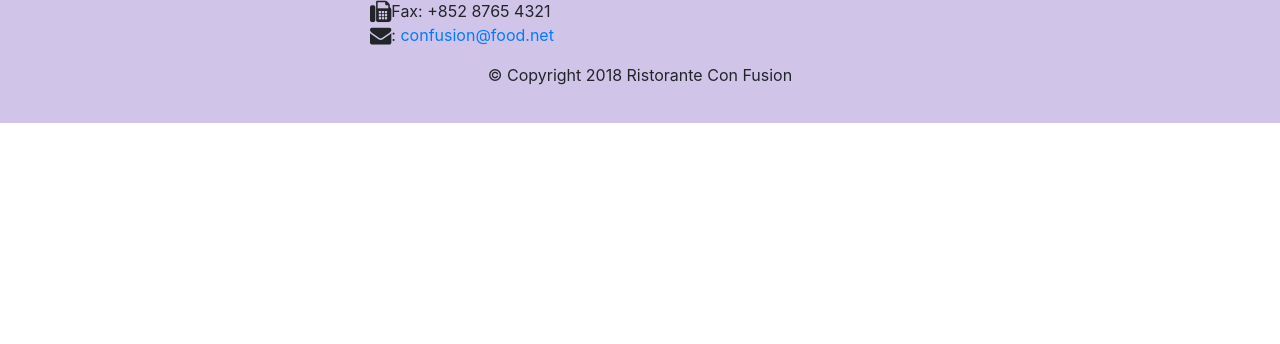
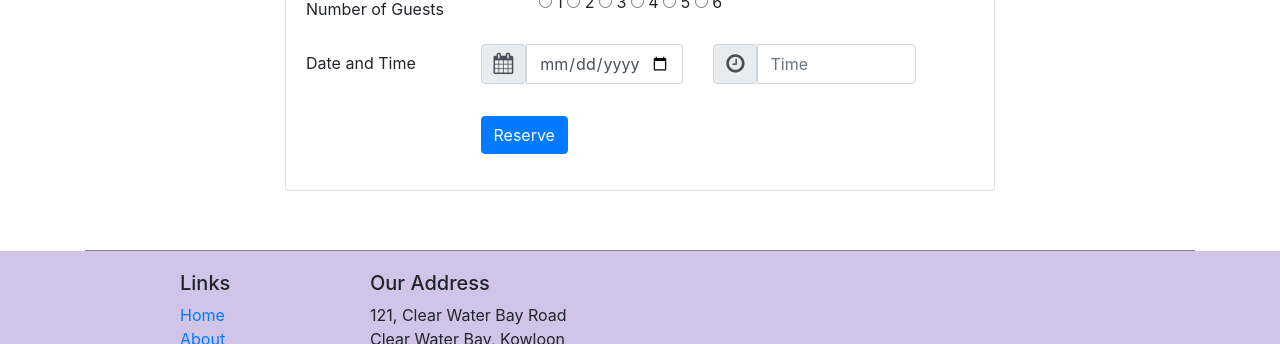
Before and after one commit to lostancient/confusion, a website: page index.html in a window 1280 px wide. Shown: the part 1683-2027 px from the top of the page. Before the commit the page ends 1806 px from the top, so only its background shows below. Drawn offline with nearby package versions, Linux system fonts and the light colour scheme.

Commit message:
added button link to form

```diff
--- a/css/styles.css
+++ b/css/styles.css
@@ -31,3 +31,6 @@ body{
 .navbar-dark {
      background-color: #512DA8;
 }
+#reserve1{
+    background-color: rgb(235, 201, 8)
+}
--- a/index.html
+++ b/index.html
@@ -37,9 +37,11 @@
                     <h1>Ristorante con Fusion</h1>
                     <p >We take inspiration from the World's best cuisines, and create a unique fusion experience. Our lipsmacking creations will tickle your culinary senses!</p>
                 </div>
-                    <div class="col-12 col-sm align-self-center">
-                        <img src="img/logo.png" class="img-fluid">
-                    </div>
+                <div class="col-12 col-sm align-self-center">
+                    <img src="img/logo.png" class="img-fluid">
+                </div>
+                <div class="col-12 col-sm align-self-center">
+                   <a href=#reserveForm> <button type="submit" class="btn" id="reserve1">Reserve Table</button> </a>
                 </div>
             </div>
         </div>
@@ -73,7 +75,7 @@
                     <div class="media">
 
                         <div class="media-body">
-                <h2>Weekend Grand Buffet</h2>
+                <h2>Weekend Grand Buffet<span class="badge badge-danger">NEW</span></h2>
                 <p class="d-none d-sm-block">Featuring mouthwatering combinations with a choice of five different salads, six enticing appetizers, six main entrees and five choicest desserts. Free flowing bubbly and soft drinks. All for just $19.99 per person </p>
                         </div>
                         <img class="d-flex mr-3 img-thumbnail align-self-center" src="img/buffet.png" alt="buffet">
@@ -101,6 +103,63 @@
             </div>
         </div>
     </div>
+
+
+        <!-- <form>
+            <div class="form-group row">
+                <label for="firstname" class="col-md-2 col-form-label">First Name</label>
+                <div class="col-md-10">
+                    <input type="text" class="form-control" id="firstname" name="firstname" placeholder="First Name">
+                </div>
+            </div>
+            <div class="form-group row">
+                <label for="lastname" class="col-md-2 col-form-label">Last Name</label>
+                <div class="col-md-10">
+                    <input type="text" class="form-control" id="lastname" name="lastname" placeholder="Last Name">
+                </div>
+            </div> -->
+    <div class="container">
+        <div class="row row-content align-items-center">
+        <div class="col-12 offset-2 col-sm-8">
+            <div class="card">
+                <h3 class="card-header text-white col-12" name="reserve1" id="reserve1">Reserve a Table</h3>
+                <form  id="reserveForm">
+                    <div class="card-body">
+                    <div class="form-group row">
+                            <label for="numguests" class="col-12 col-md-4 col-form-label text-left">Number of Guests</label>
+                            <div class="form-radio col-12 col-md-4">
+                                    <input type="radio" class="" name="numguests" id="numguests"> 1
+                                    <input type="radio" class="" name="numguests" id="numguests"> 2
+                                    <input type="radio" class="" name="numguests" id="numguests"> 3
+                                    <input type="radio" class="" name="numguests" id="numguests"> 4
+                                    <input type="radio" class="" name="numguests" id="numguests"> 5
+                                    <input type="radio" class="" name="numguests" id="numguests"> 6
+                            </div>
+                    </div>
+                        <div class="form-group row">
+                            <label for="date" class="col-12 col-md-3 col-form-label">Date and Time</label>
+                            <div class="col-12 col-md-4 input-group mb-3">
+                                <span class="input-group-text" id="basic-addon1"><i class="fa fa-calendar fa-lg"></i></span>
+                                <input type="date" class="form-control" id="date" name="date" placeholder="Date">
+                            </div>
+                            <div class="col-12 col-md-4 input-group mb-3">
+                                <span class="input-group-text" id="basic-addon2"><i class="fa fa-clock-o fa-lg"></i>  </span>
+                                <input type="datetime" class="form-control timepicker" id="date" name="time" placeholder="Time">
+                            </div>
+                        </div>
+                        <div class="form-group row">
+                            <div class="offset-3 col-12">
+                                <button type="submit" class="btn btn-primary">Reserve</button>
+                            </div>
+                        </div>
+                </form>
+            </div>
+        </div>
+    </div>
+</div>
+</div>
+
+
 
     <footer class="footer">
         <div class="container">
```
Also changed, not shown: contactus.html (+1 -1 lines).
